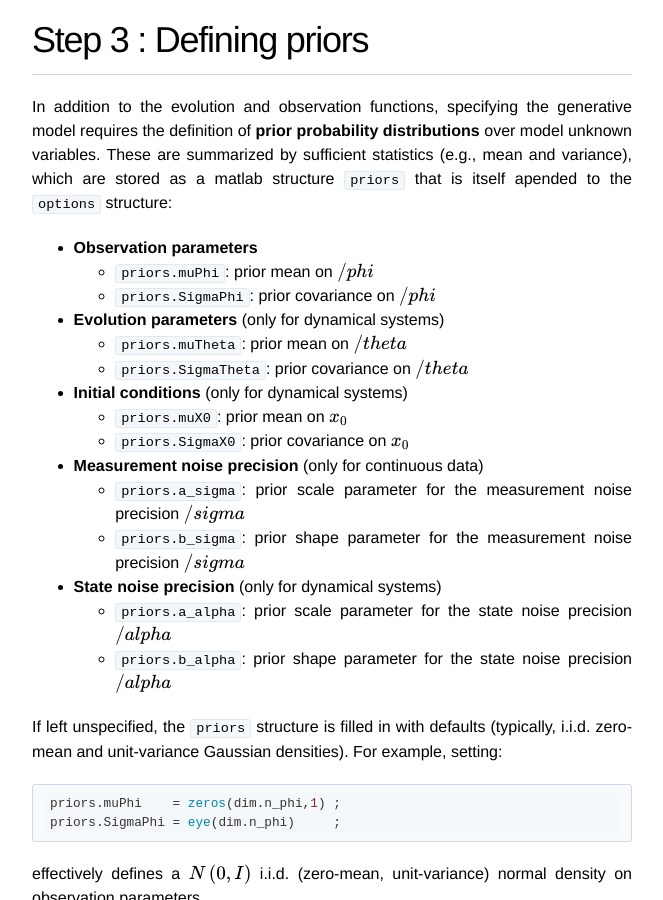
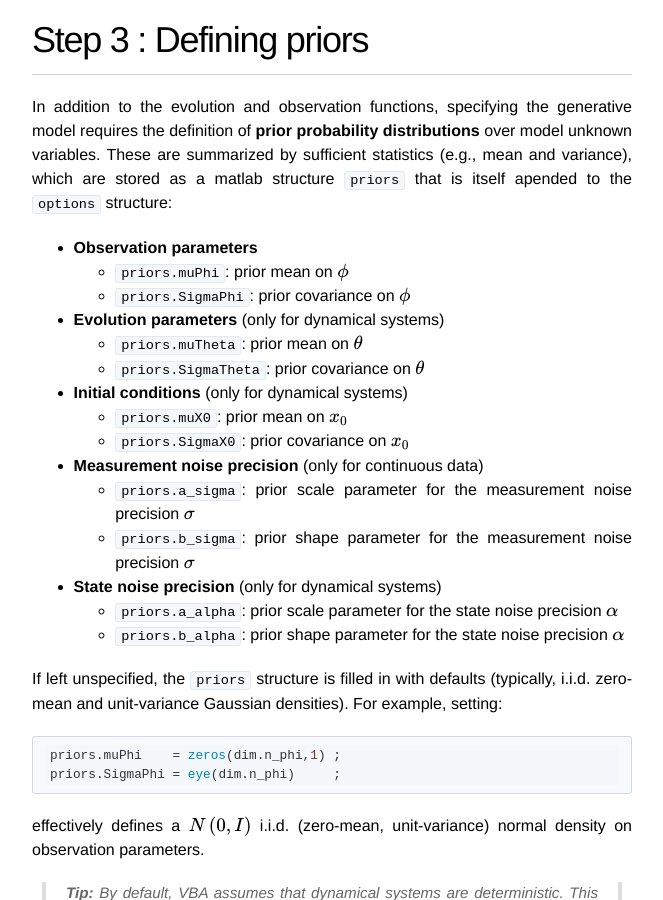
Before and after one commit to MBB-team/VBA-toolbox, a Jekyll site: the page built from _wiki/VBA-model-inversion-in-4-steps.md, in a window 1280 px wide and 900 px high, scrolled down 2022 px. Shown: the whole window, without its empty margins (308-971 px from the left). Built offline with Jekyll 4.4.1, drawn with Linux system fonts in a browser that asks for light colours; nearby versions of some CDN libraries; formulas are drawn with MathJax 3.

Commit message:
Update VBA-model-inversion-in-4-steps.md

```diff
--- a/_wiki/VBA-model-inversion-in-4-steps.md
+++ b/_wiki/VBA-model-inversion-in-4-steps.md
@@ -60,20 +60,20 @@ VBA allows the user to control the inversion using an `options` input structure,
 In addition to the evolution and observation functions, specifying the generative model requires the definition of **prior probability distributions** over model unknown variables. These are summarized by sufficient statistics (e.g., mean and variance), which are stored as a matlab structure `priors` that is itself apended to the `options` structure:
 
 - **Observation parameters**
-  - `priors.muPhi`: prior mean on $$/phi$$
-  - `priors.SigmaPhi`: prior covariance on $$/phi$$
+  - `priors.muPhi`: prior mean on $$\phi$$
+  - `priors.SigmaPhi`: prior covariance on $$\phi$$
 - **Evolution parameters** (only for dynamical systems)
-  - `priors.muTheta`: prior mean on $$/theta$$
-  - `priors.SigmaTheta`: prior covariance on $$/theta$$
+  - `priors.muTheta`: prior mean on $$\theta$$
+  - `priors.SigmaTheta`: prior covariance on $$\theta$$
 - **Initial conditions** (only for dynamical systems)
   - `priors.muX0`: prior mean on $$x_0$$
   - `priors.SigmaX0`: prior covariance on $$x_0$$
 - **Measurement noise precision** (only for continuous data)
-  - `priors.a_sigma`: prior scale parameter for the measurement noise precision $$/sigma$$
-  - `priors.b_sigma`: prior shape parameter for the measurement noise precision $$/sigma$$
+  - `priors.a_sigma`: prior scale parameter for the measurement noise precision $$\sigma$$
+  - `priors.b_sigma`: prior shape parameter for the measurement noise precision $$\sigma$$
 - **State noise precision** (only for dynamical systems)
-  - `priors.a_alpha`: prior scale parameter for the state noise precision $$/alpha$$
-  - `priors.b_alpha`: prior shape parameter for the state noise precision $$/alpha$$
+  - `priors.a_alpha`: prior scale parameter for the state noise precision $$\alpha$$
+  - `priors.b_alpha`: prior shape parameter for the state noise precision $$\alpha$$
 
 
 If left unspecified, the `priors` structure is filled in with defaults (typically, i.i.d. zero-mean and unit-variance Gaussian densities). For example, setting:
```
